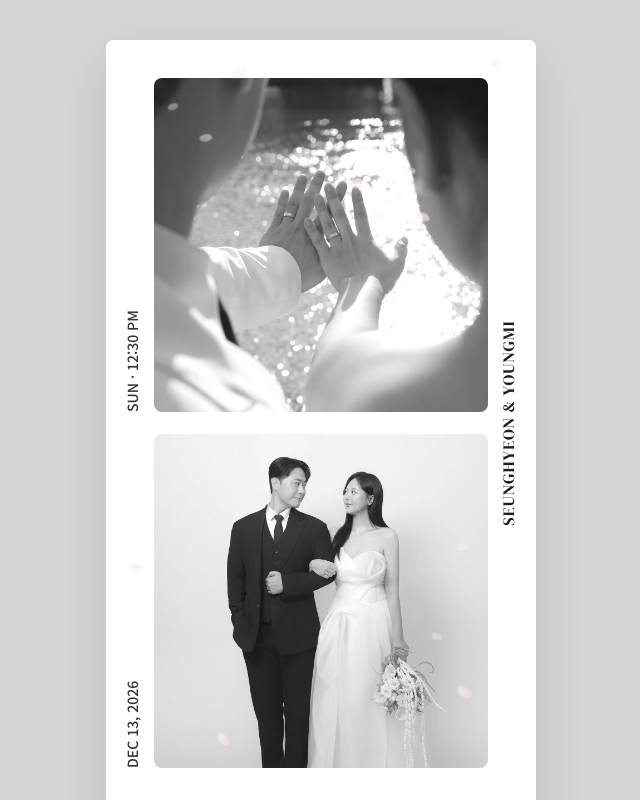
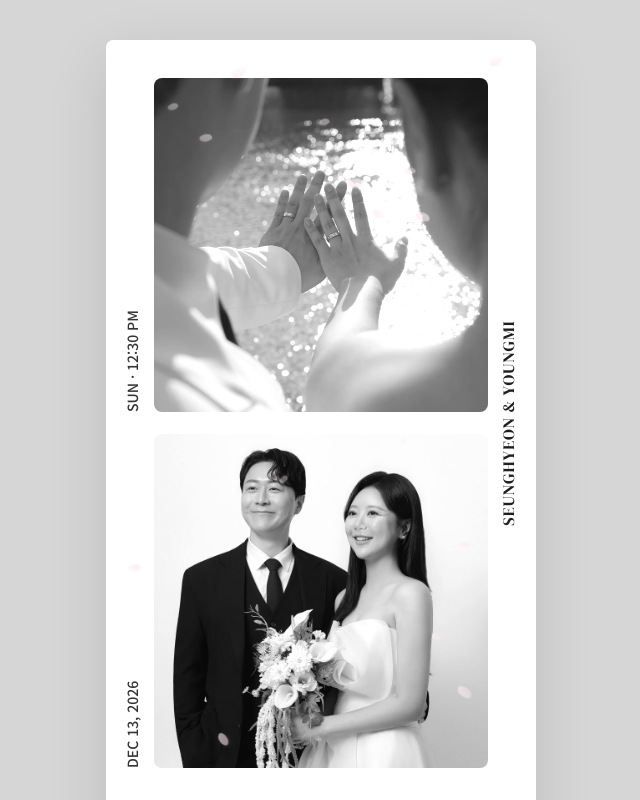
Before and after one commit to oh-sh-2134/wedding-invitation, a React (Vite) app: page / in a window 1280 px wide. Shown: the top 800 px of the page, without its empty margins (319-959 px from the left). Built offline with nearby package versions, Linux system fonts and the light colour scheme.

Commit message:
Update second hero photo

```diff
--- a/app/page.tsx
+++ b/app/page.tsx
@@ -280,7 +280,7 @@ export default function Home() {
           <figure className="hero-frame"><img src={wedding.photos.cover} alt="신랑 신부의 대표 웨딩 사진" /></figure>
           <h1 className="hero-names"><span>SEUNGHYEON &amp; YOUNGMI</span></h1>
           <span className="hero-label-slot"><span className="hero-label hero-label-left">DEC 13, 2026</span></span>
-          <figure className="hero-frame"><img src={wedding.photos.gallery[0]} alt="신랑 신부의 웨딩 사진" /></figure>
+          <figure className="hero-frame"><img src={wedding.photos.heroSecond} alt="신랑 신부의 웨딩 사진" /></figure>
         </div>
         <div className="hero-copy">
           <p className="eyebrow">WE ARE GETTING MARRIED</p>
--- a/app/wedding-config.ts
+++ b/app/wedding-config.ts
@@ -40,6 +40,7 @@ export const wedding = {
   ],
   photos: {
     cover: weddingPhoto("cover-v1.webp"),
+    heroSecond: weddingPhoto("hero-second-v1.webp"),
     share: weddingPhoto("share-v1.webp"),
     gallery: [
       weddingPhoto("gallery-01-v1.webp"),
```
Also changed, not shown: public/images/wedding/hero-second-v1.webp (added).
